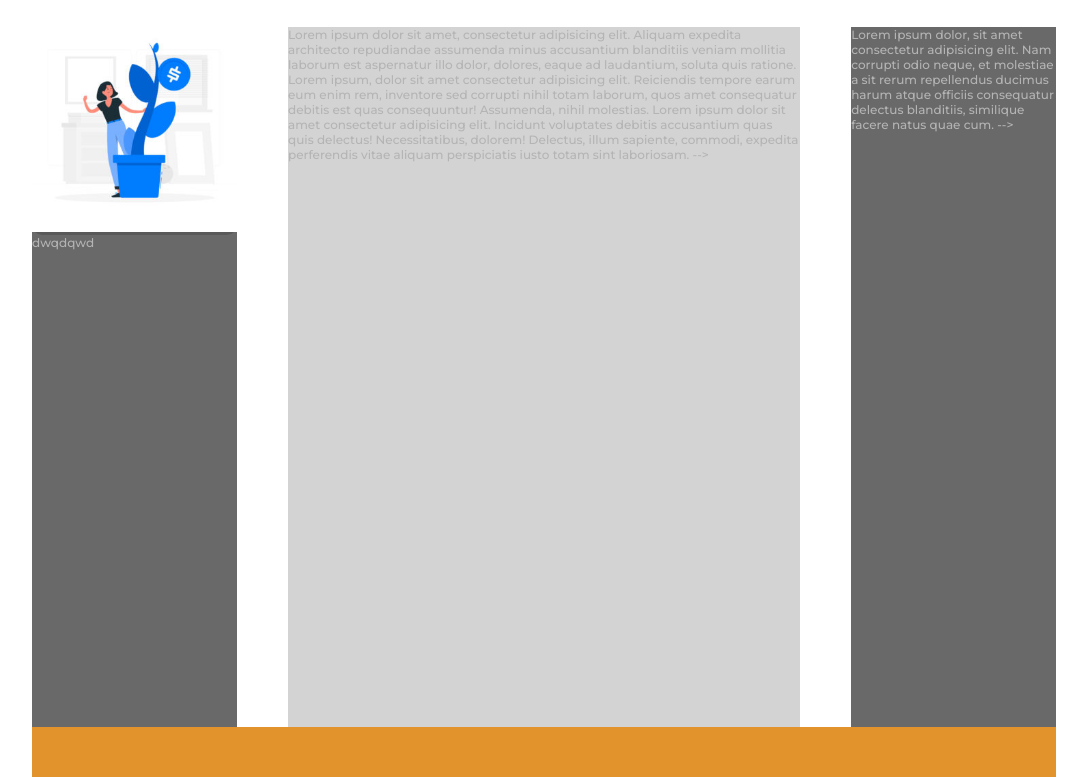
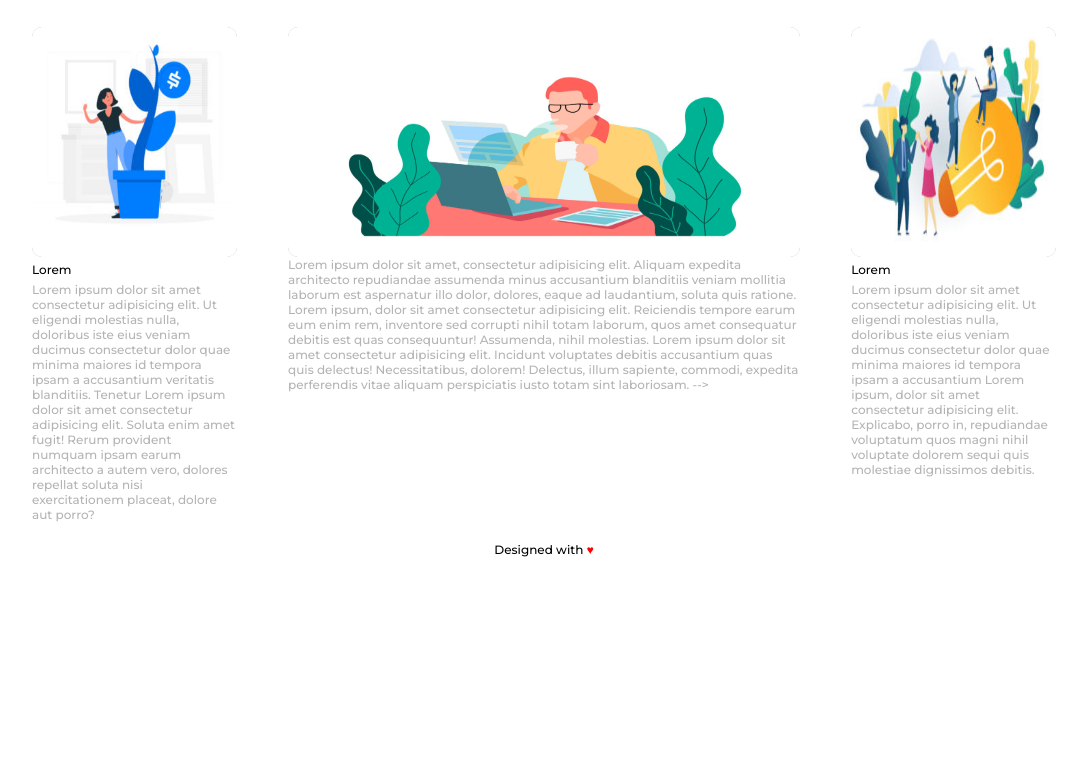
Before and after one commit to Andrea1302/htmlcss-wp, a plain HTML site: page index.html in a window 1280 px wide. Shown: the part 600-1377 px from the top of the page, without its empty margins (96-1183 px from the left). After the commit the page ends 1157 px from the top, so only its background shows below. Drawn offline with Linux system fonts and the light colour scheme.

Commit message:
Final ex

```diff
--- a/css/style.css
+++ b/css/style.css
@@ -104,41 +104,44 @@ h1{
     /* regole di debug  */
 
 }
-.container_secondsection{
-    /* regole di debug  */
-    height: 700px;
-    background-color:white;
+
+.h4{
+    color: black;
+    margin: 5px 0;
 }
 .lati_principale{
     float: left;
     width: 20%;
     /* regole di debug  */
 
-    height: 100%;
-    background-color: dimgray;
 }
-#left{
-    background-color:rgba(0, 0, 0, 0.151);
+.img_altezza{
+    height: 230px;
+    background-color: rgba(0, 0, 0, 0.308);
     border-radius: 10px;
 }
-#immagine_sx{
+.immagine_{
     width: 100%;
-    height: auto;
+    height: 100%;
+    border-radius: 10px;
 }
 
 .principale{
     width: 50%;
     margin: 0 5%;
-    /* regole di debug  */
-
-    height: 100%;
-    background-color: lightgrey;
     float: left;
 }
 
 /* footer  */
 footer{
-     /* regole di debug */
-     height: 50px;
-     background-color: rgb(226, 147, 43);
+    text-align: center;
+    margin: 20px 0;
+    color: black;
 }
+
+
+
+#foot::after{
+    content: '\2665';
+    color: red;
+}
--- a/index.html
+++ b/index.html
@@ -76,24 +76,40 @@
                         <span>Ferterum urna a libero tempus</span>
                     </section>
                 <!-- sezione suddivisa in parti  -->
-                    <div class="container_secondsection clearfix">
+                    <div class="clearfix">
                         <aside  class="lati_principale">
-                            <div id="left">
-                                <img id="immagine_sx" src="img/img-1.jpg" alt="img">
+                            <div class="img_altezza" >
+                                <img class="immagine_"  src="img/img-1.jpg" alt="img">
                             </div>
+                                <div class="h4">
+                                    Lorem
+                                </div>
 
-                            <div class="testo">dwqdqwd</div> <!-- Lorem ipsum, dolor sit amet consectetur adipisicing elit. Atque aliquid adipisci inventore mollitia deleniti dolor consequuntur quae labore placeat ab expedita velit deserunt modi possimus blanditiis, laudantium corporis. Delectus, libero. -->
+                                    <div class="testo">Lorem ipsum dolor sit amet consectetur adipisicing elit. Ut eligendi molestias nulla, doloribus iste eius veniam ducimus consectetur dolor quae minima maiores id tempora ipsam a accusantium veritatis blanditiis. Tenetur
+                                    Lorem ipsum dolor sit amet consectetur adipisicing elit. Soluta enim amet fugit! Rerum provident numquam ipsam earum architecto a autem vero, dolores repellat soluta nisi exercitationem placeat, dolore aut porro?
+                                    </div>
                         </aside>
 
                         <div class="principale">
+                            <div class="img_altezza">
+                                <img class="immagine_" src="img/banner-2.jpg" alt="">
+                            </div>
                              Lorem ipsum dolor sit amet, consectetur adipisicing elit. Aliquam expedita architecto repudiandae assumenda minus accusantium blanditiis veniam mollitia laborum est aspernatur illo dolor, dolores, eaque ad laudantium, soluta quis ratione.
                             Lorem ipsum, dolor sit amet consectetur adipisicing elit. Reiciendis tempore earum eum enim rem, inventore sed corrupti nihil totam laborum, quos amet consequatur debitis est quas consequuntur! Assumenda, nihil molestias.
                             Lorem ipsum dolor sit amet consectetur adipisicing elit. Incidunt voluptates debitis accusantium quas quis delectus! Necessitatibus, dolorem! Delectus, illum sapiente, commodi, expedita perferendis vitae aliquam perspiciatis iusto totam sint laboriosam. -->
 
                         </div>
 
-                        <aside id="right" class="lati_principale">
-                            Lorem ipsum dolor, sit amet consectetur adipisicing elit. Nam corrupti odio neque, et molestiae a sit rerum repellendus ducimus harum atque officiis consequatur delectus blanditiis, similique facere natus quae cum. -->
+                        <aside  class="lati_principale">
+                            <div id="right" class="img_altezza">
+                                <img class="immagine_"  src="img/img-3.jpg" alt="img">
+                            </div>
+                                <div class="h4">
+                                    Lorem
+                                </div>
+
+                                    <div class="testo">Lorem ipsum dolor sit amet consectetur adipisicing elit. Ut eligendi molestias nulla, doloribus iste eius veniam ducimus consectetur dolor quae minima maiores id tempora ipsam a accusantium Lorem ipsum, dolor sit amet consectetur adipisicing elit. Explicabo, porro in, repudiandae voluptatum quos magni nihil voluptate dolorem sequi quis molestiae dignissimos debitis.
+                                    </div>
                         </aside>
 
                     </div>
@@ -104,7 +120,9 @@
         </main>
 
         <footer>
-
+            <span id="foot">
+                Designed with
+            </span>
         </footer>
 
     </div>
```
